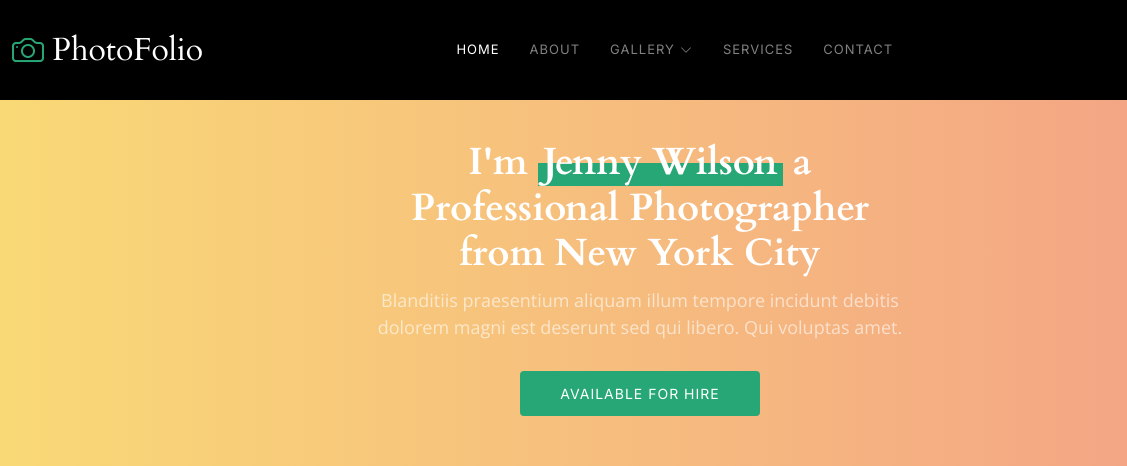
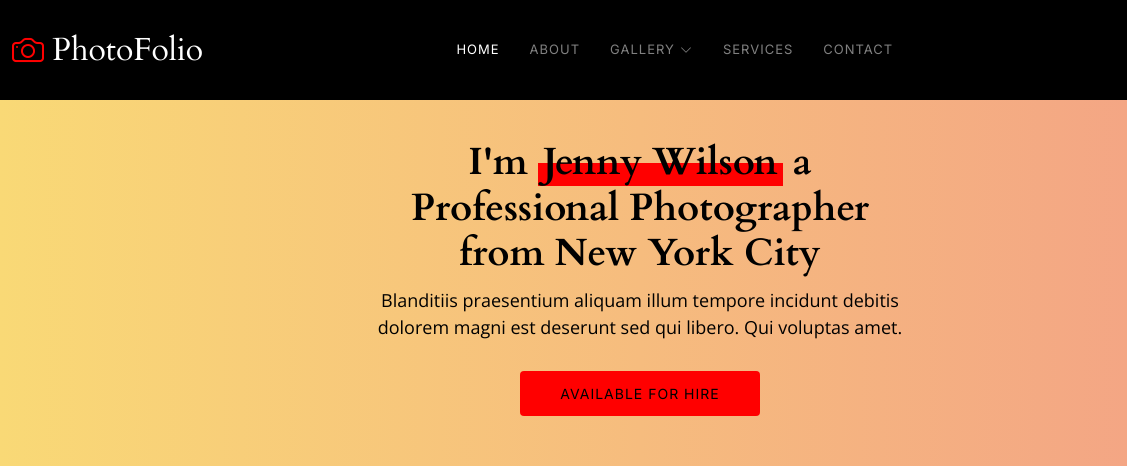
Before and after one commit to crystallujan/CrystalLujan, a plain HTML site: page index.html in a window 1280 px wide. Shown: the top 466 px of the page, 0-1127 px from the left. Drawn offline with nearby package versions, Linux system fonts and the light colour scheme.

```diff
--- a/assets/css/main.css
+++ b/assets/css/main.css
@@ -19,7 +19,7 @@
 /* Colors */
 :root {
   --color-default: #fafafa;
-  --color-primary: #27a776;
+  --color-primary: red;
   --color-secondary: #161718;
 }
 
@@ -1230,7 +1230,7 @@
   margin: 0 0 10px 0;
   font-size: 38px;
   font-weight: 700;
-  color: #fff;
+  color: black;
   font-family: var(--font-secondary);
 }
 
@@ -1253,7 +1253,7 @@
 }
 
 .hero p {
-  color: rgba(255, 255, 255, 0.6);
+  color: black;
   margin-bottom: 30px;
   font-size: 18px;
 }
@@ -1268,7 +1268,7 @@
   letter-spacing: 1px;
   text-transform: uppercase;
   transition: 0.3s;
-  color: #fff;
+  color: black;
   background: var(--color-primary);
 }
 
```
